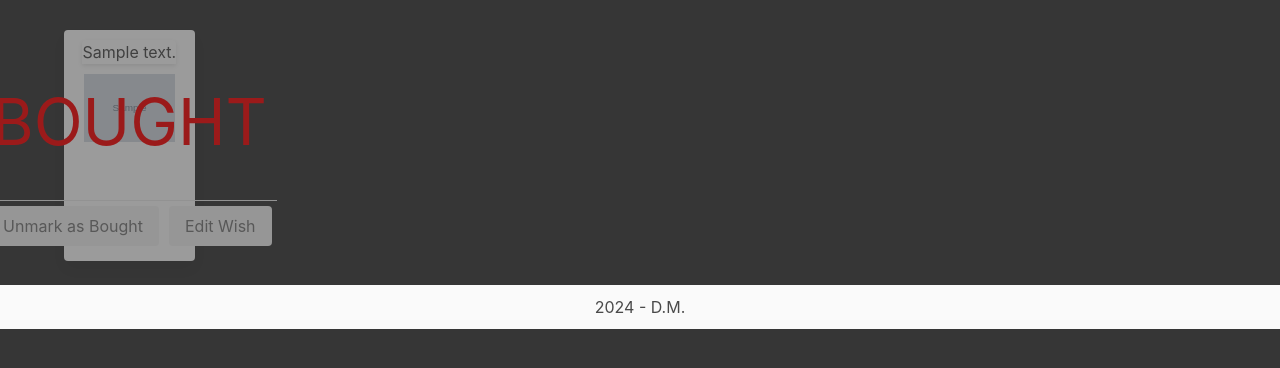
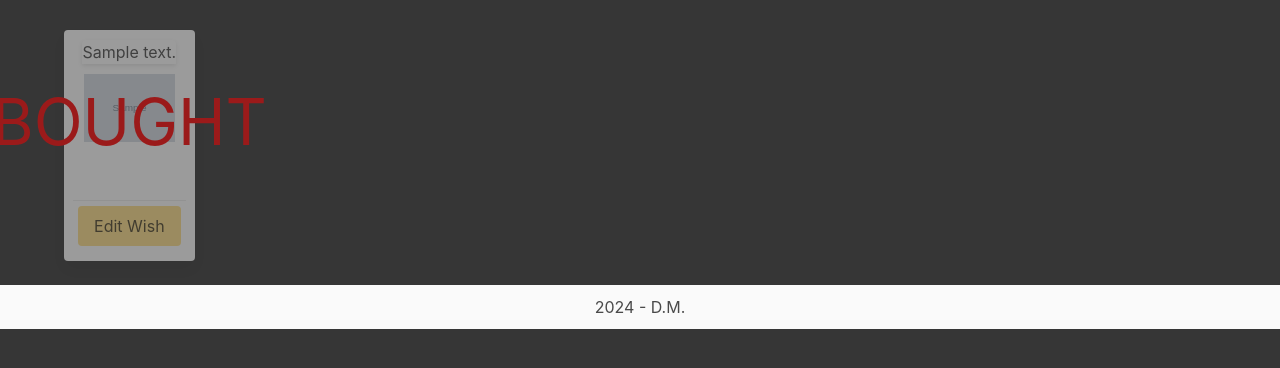
Before and after one commit to danmikes/flask, a Flask app: page /wish in a window 1280 px wide. Shown: the part 227-595 px from the top of the page. Run offline with Flask 3, Linux system fonts and the light colour scheme; a user stored in the database is signed in; tables that the repository leaves empty hold one stand-in row (values such as "Sample post"); grey boxes marked "Sample" are stand-in pictures; some libraries are stand-ins or nearby versions.

```diff
--- a/app/static/css/wish.css
+++ b/app/static/css/wish.css
@@ -1,3 +1,12 @@
+.tab-content {
+  display: none;
+}
+
+.tab-content.is-active {
+  display: flex;
+  flex-direction: row;
+}
+
 .card {
   display: flex;
   flex-direction: column;
--- a/app/template/main/index.htm
+++ b/app/template/main/index.htm
@@ -6,8 +6,8 @@
 <section class="section">
   <div class="container">
     <h1 class="title">Home</h1>
-    <h2 class="subtitle">Welcome to HomePage</h2>
-    <p>Info about this app</p>
+    <h2 class="subtitle">Wish App</h2>
+    <p>Make your wishes come true</p>
   </div>
 </section>
 {% endblock %}
--- a/app/template/unit/card.htm
+++ b/app/template/unit/card.htm
@@ -18,14 +18,14 @@
   </div>
 
   <div class="card-footer">
-    {% if not is_owner %}
-      {% if not prop.bought %}
+    {% if prop.is_owner %}
+      <a href="{{ url_for('main.edit_wish', wish_id=prop.id) }}" class="button is-warning">Edit Wish</a>
+    {% else %}
+      {% if prop.bought %}
+        <a href="{{ url_for('main.unmark_as_bought', wish_id=prop.id) }}" class="button is-danger {% if not is_buyer %}is-static{% endif %}">Unmark as Bought</a>
+      {% else %}
         <a href="{{ url_for('main.mark_as_bought', wish_id=prop.id) }}" class="button is-primary">Mark as Bought</a>
-      {% else %}
-        <a href="{{ url_for('main.unmark_as_bought', wish_id=prop.id) }}" class="button is-danger {% if not is_owner %}is-static{% endif %}">Unmark as Bought</a>
       {% endif %}
-
-      <a href="{{ url_for('main.edit_wish', wish_id=prop.id) }}" class="button is-warning {% if not is_buyer %}is-static{% endif %}">Edit Wish</a>
     {% endif %}
   </div>
 </div>
```
Also changed, not shown: app/static/js/wish.js (+18 -18 lines).
